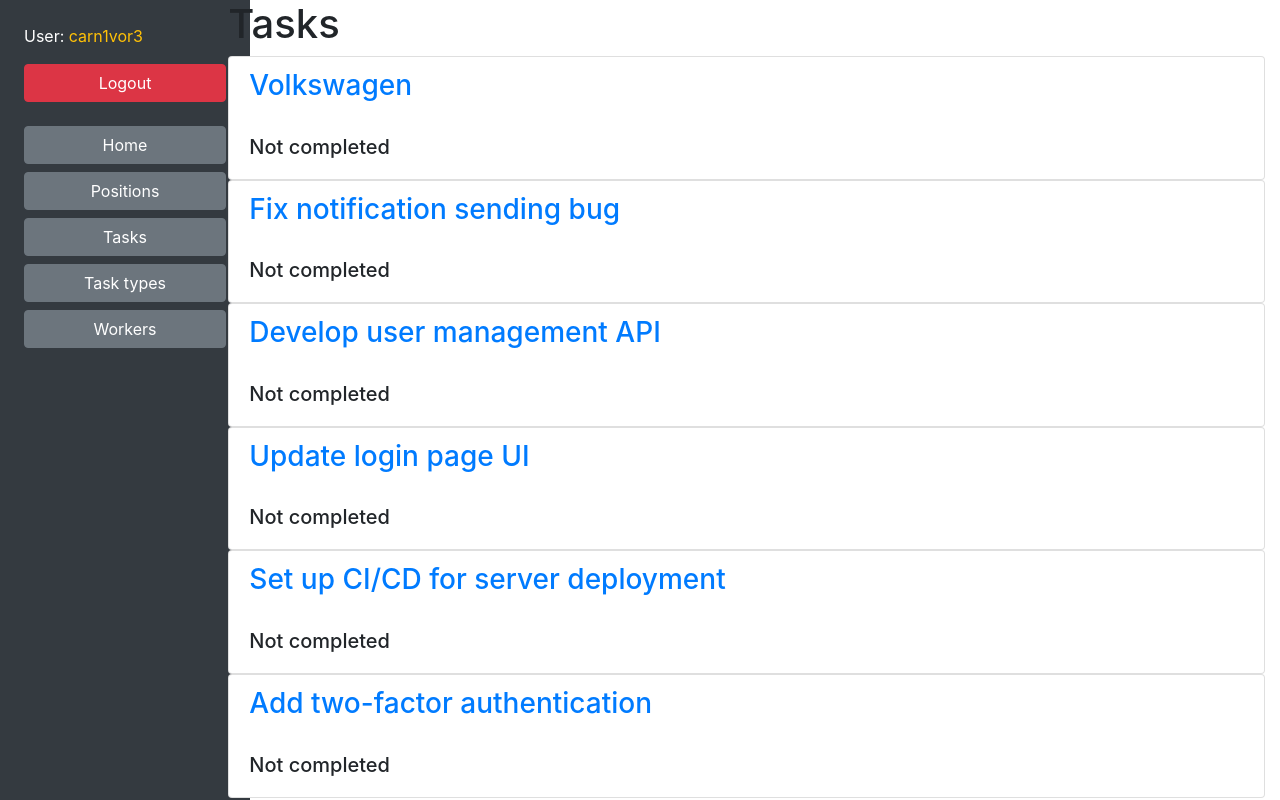
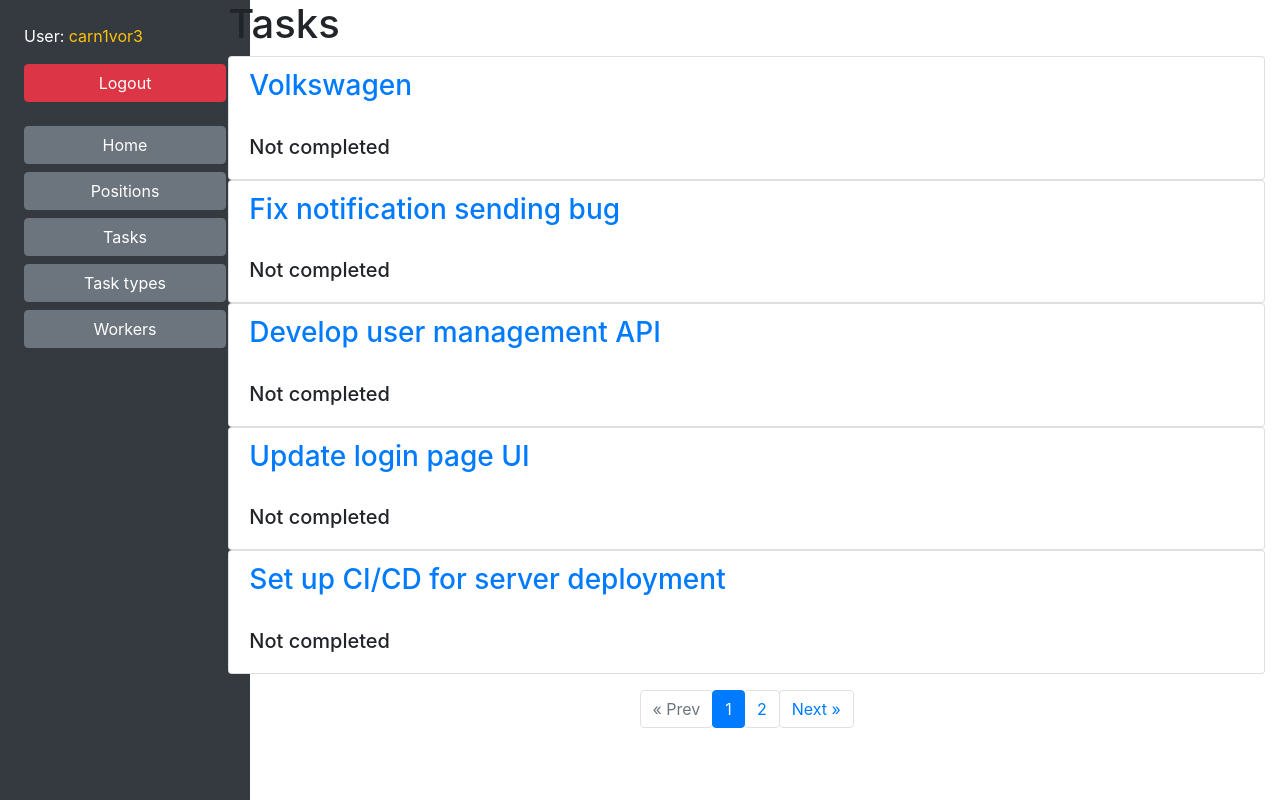
Before and after one commit to Carn1vor3/it-company-manager, a Django app: page /manager/task/ in a window 1280 px wide. Run offline with Django 5.2, Linux system fonts and the light colour scheme; a user stored in the database is signed in; data comes from the database, SQL or seed files in the repository; both versions use the stored data as it was after the commit; parts of the project's set-up code (start-up, migrations or seed data) failed here and were passed over.

Commit message:
added pagination to list pages

```diff
--- /dev/null
+++ b/manager/templatetags/query_transform.py
@@ -0,0 +1,14 @@
+from django import template
+
+register = template.Library()
+
+
+@register.simple_tag
+def query_transform(request, **kwargs):
+    updated = request.GET.copy()
+    for key, value in kwargs.items():
+        if value is not None:
+            updated[key] = value
+        else:
+            updated.pop(key, 0)
+    return updated.urlencode()
--- a/manager/urls.py
+++ b/manager/urls.py
@@ -8,7 +8,6 @@ from manager.views import (
     TaskListView,
     WorkerDetailView,
     TaskDetailView,
-    logged_out
 )
 
 urlpatterns = [
@@ -21,7 +20,7 @@ urlpatterns = [
     path("worker/<int:pk>/detail/", WorkerDetailView.as_view(), name="worker-detail"),
     path("task/", TaskListView.as_view(), name="task-list"),
     path("task/<int:pk>/detail/", TaskDetailView.as_view(), name="task-detail"),
-    path('logged-out/', logged_out, name='logout'),
+
 ]
 
 
--- a/manager/views.py
+++ b/manager/views.py
@@ -1,3 +1,4 @@
+from django.contrib.auth.mixins import LoginRequiredMixin
 from django.http import HttpRequest, HttpResponse
 from django.shortcuts import render
 
@@ -18,47 +19,47 @@ def index(request: HttpRequest) -> HttpResponse:
     }
     return render(request, "manager/index.html", context=context)
 
-class PositionListView(ListView):
+class PositionListView(LoginRequiredMixin, ListView):
     model = Position
     template_name = "manager/position_list.html"
     context_object_name = "position_list"
+    paginate_by = 5
 
 
-class PositionDetailView(DetailView):
+class PositionDetailView(LoginRequiredMixin, DetailView):
     model = Position
     template_name = "manager/position_detail.html"
     context_object_name = "position_detail"
 
 
-class TaskTypeListView(ListView):
+class TaskTypeListView(LoginRequiredMixin, ListView):
     model = TaskType
     template_name = "manager/task_type_list.html"
     context_object_name = "task_type_list"
+    paginate_by = 5
 
 
-class WorkerListView(ListView):
+class WorkerListView(LoginRequiredMixin, ListView):
     model = Worker
     template_name = "manager/worker_list.html"
     context_object_name = "worker_list"
+    paginate_by = 5
 
 
-class WorkerDetailView(DetailView):
+class WorkerDetailView(LoginRequiredMixin, DetailView):
     model = Worker
     template_name = "manager/worker_detail.html"
     context_object_name = "worker_detail"
 
 
-class TaskListView(ListView):
+class TaskListView(LoginRequiredMixin, ListView):
     model = Task
     template_name = "manager/task_list.html"
     context_object_name = "task_list"
+    paginate_by = 5
 
 
-class TaskDetailView(DetailView):
+class TaskDetailView(LoginRequiredMixin, DetailView):
     model = Task
     template_name = "manager/task_detail.html"
     context_object_name = "task_detail"
-
-
-def logged_out(request):
-    return render(request, "registration/logged_out.html")
--- a/templates/base.html
+++ b/templates/base.html
@@ -26,7 +26,7 @@
             {% block content %}{% endblock %}
 
             {% block pagination %}
-
+              {% include 'includes/pagination.html' %}
             {% endblock %}
 
         </div>
--- /dev/null
+++ b/templates/includes/pagination.html
@@ -0,0 +1,42 @@
+{% load query_transform %}
+{% if is_paginated %}
+
+  <ul class="pagination justify-content-center mt-3">
+
+    {# Кнопка "Prev" #}
+    {% if page_obj.has_previous %}
+      <li class="page-item">
+        <a class="page-link btn btn-outline-primary" href="?{% query_transform request page=page_obj.previous_page_number %}">&laquo; Prev</a>
+      </li>
+    {% else %}
+      <li class="page-item disabled">
+        <span class="page-link btn btn-outline-secondary">&laquo; Prev</span>
+      </li>
+    {% endif %}
+
+    {% for num in paginator.page_range %}
+      {% if page_obj.number == num %}
+        <li class="page-item active">
+          <span class="page-link btn btn-primary">{{ num }}</span>
+        </li>
+      {% elif num > page_obj.number|add:"-3" and num < page_obj.number|add:"3" %}
+        <li class="page-item">
+          <a class="page-link btn btn-outline-primary" href="?{% query_transform request page=num %}">{{ num }}</a>
+        </li>
+      {% endif %}
+    {% endfor %}
+
+    {# Кнопка "Next" #}
+    {% if page_obj.has_next %}
+      <li class="page-item">
+        <a class="page-link btn btn-outline-primary" href="?{% query_transform request page=page_obj.next_page_number %}">Next &raquo;</a>
+      </li>
+    {% else %}
+      <li class="page-item disabled">
+        <span class="page-link btn btn-outline-secondary">Next &raquo;</span>
+      </li>
+    {% endif %}
+  </ul>
+
+
+{% endif %}
```
Also changed, not shown: db.sqlite3.
